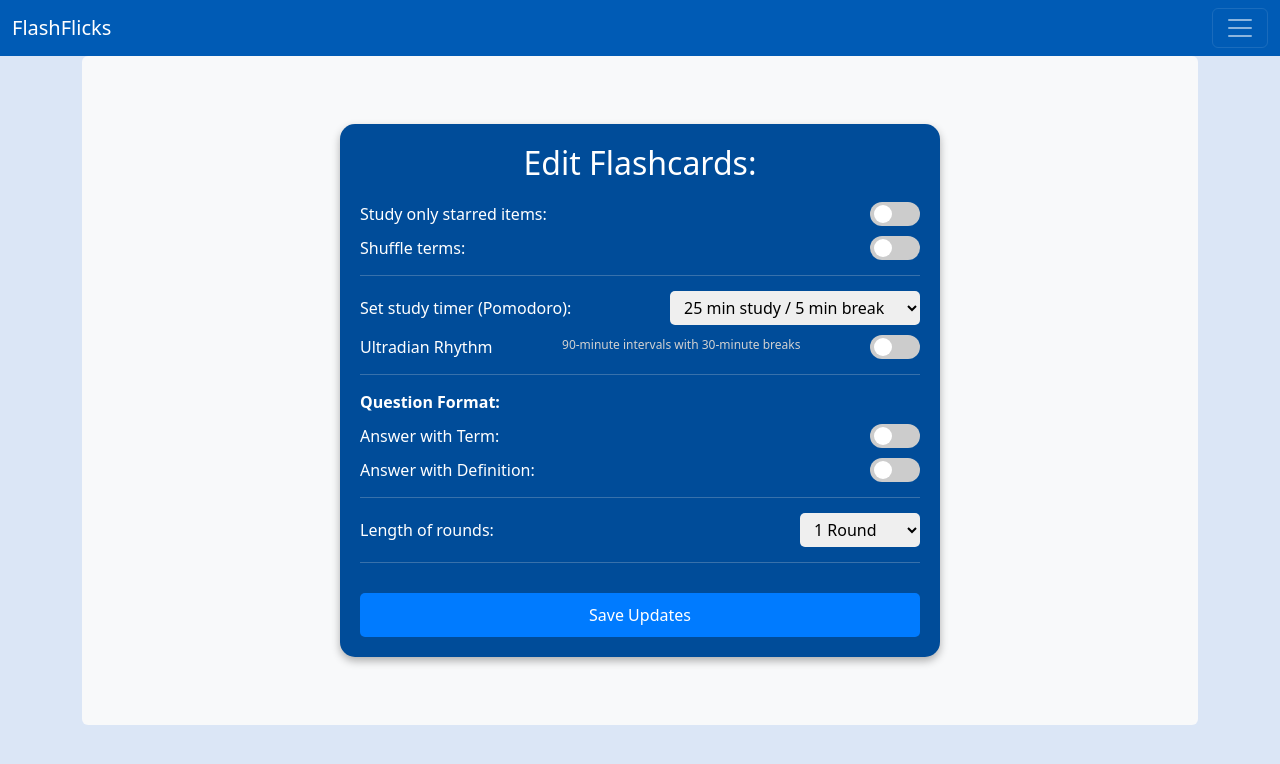
After one commit to yuriihehed/flash-flicks-web-app, a Django app: page /edit-learn-mode/ in a window 1280 px wide. The commit adds this page. Shown: the top 764 px of the page. Run offline with Django 5.2, Linux system fonts and the light colour scheme; some libraries are stand-ins or nearby versions.

Commit message:
Updating with latest changes Updated edit button on flashcards, added Edit Learn Mode page to update learning settings

```diff
--- /dev/null
+++ b/myproject/flashcards/templates/edit_learn_mode.html
@@ -0,0 +1,257 @@
+{% extends "base.html" %}
+
+{% block title %}Edit Learn Mode{% endblock %}
+
+{% block content %}
+<div class="edit-learn-mode-container">
+    <h2>Edit Flashcards:</h2>
+
+    <div class="setting">
+        <label>Study only starred items:</label>
+        <label class="switch">
+            <input type="checkbox" id="starredToggle">
+            <span class="slider"></span>
+        </label>
+    </div>
+
+    <div class="setting">
+        <label>Shuffle terms:</label>
+        <label class="switch">
+            <input type="checkbox" id="shuffleToggle">
+            <span class="slider"></span>
+        </label>
+    </div>
+
+    <hr>
+
+    <div class="setting">
+        <label>Set study timer (Pomodoro):</label>
+        <select id="timerSelect">
+            <option>25 min study / 5 min break</option>
+            <option>50 min study / 10 min break</option>
+        </select>
+    </div>
+
+    <div class="setting">
+        <label>Ultradian Rhythm</label>
+        <small>90-minute intervals with 30-minute breaks</small>
+        <label class="switch">
+            <input type="checkbox" id="ultradianToggle">
+            <span class="slider"></span>
+        </label>
+    </div>
+
+    <hr>
+
+    <div class="setting">
+        <label><strong>Question Format:</strong></label>
+    </div>
+
+    <div class="setting">
+        <label>Answer with Term:</label>
+        <label class="switch">
+            <input type="checkbox" id="termToggle">
+            <span class="slider"></span>
+        </label>
+    </div>
+
+    <div class="setting">
+        <label>Answer with Definition:</label>
+        <label class="switch">
+            <input type="checkbox" id="definitionToggle">
+            <span class="slider"></span>
+        </label>
+    </div>
+
+    <hr>
+
+    <div class="setting">
+        <label>Length of rounds:</label>
+        <select id="roundLength">
+            <option value="1">1 Round</option>
+            <option value="2">2 Rounds</option>
+            <option value="3">3 Rounds</option>
+            <option value="4">4 Rounds</option>
+            <option value="5">5 Rounds</option>
+            <option value="6">6 Rounds</option>
+            <option value="7">7 Rounds</option>
+            <option value="8">8 Rounds</option>
+            <option value="9">9 Rounds</option>
+            <option value="10">10 Rounds</option>
+        </select>
+    </div>
+
+    <hr>
+
+    <button class="btn btn-primary" onclick="saveSettings()">Save Updates</button>
+</div>
+
+<!-- Notification Popup -->
+<div id="saveNotification" class="notification">✅ Settings saved successfully!</div>
+
+<style>
+    .edit-learn-mode-container {
+        max-width: 600px;
+        margin: 20px auto;
+        background: #004c99;
+        padding: 20px;
+        color: white;
+        border-radius: 15px;
+        box-shadow: 0 4px 8px rgba(0, 0, 0, 0.3);
+    }
+
+    h2 {
+        text-align: center;
+        margin-bottom: 20px;
+    }
+
+    .setting {
+        display: flex;
+        justify-content: space-between;
+        align-items: center;
+        margin: 10px 0;
+    }
+
+    .setting small {
+        display: block;
+        font-size: 12px;
+        color: #d1d1d1;
+        margin-top: -5px;
+    }
+
+    hr {
+        border: 0;
+        border-top: 1px solid #ddd;
+        margin: 15px 0;
+    }
+
+    .switch {
+        position: relative;
+        display: inline-block;
+        width: 50px;
+        height: 24px;
+    }
+
+    .switch input {
+        opacity: 0;
+        width: 0;
+        height: 0;
+    }
+
+    .slider {
+        position: absolute;
+        cursor: pointer;
+        top: 0;
+        left: 0;
+        right: 0;
+        bottom: 0;
+        background-color: #ccc;
+        transition: 0.4s;
+        border-radius: 24px;
+    }
+
+    .slider:before {
+        position: absolute;
+        content: "";
+        height: 18px;
+        width: 18px;
+        left: 4px;
+        bottom: 3px;
+        background-color: white;
+        transition: 0.4s;
+        border-radius: 50%;
+    }
+
+    input:checked + .slider {
+        background-color: #4CAF50;
+    }
+
+    input:checked + .slider:before {
+        transform: translateX(26px);
+    }
+
+    select {
+        padding: 5px 10px;
+        border-radius: 5px;
+        border: none;
+    }
+
+    .btn-primary {
+        background-color: #007bff;
+        color: white;
+        padding: 10px 20px;
+        border: none;
+        border-radius: 5px;
+        cursor: pointer;
+        margin-top: 15px;
+        width: 100%;
+        transition: background-color 0.3s;
+    }
+
+    .btn-primary:hover {
+        background-color: #0056b3;
+    }
+
+    /* Notification Popup Style */
+    .notification {
+        display: none;
+        position: fixed;
+        top: 20px;
+        right: 20px;
+        background-color: #4CAF50;
+        color: white;
+        padding: 15px 20px;
+        border-radius: 8px;
+        box-shadow: 0 4px 8px rgba(0, 0, 0, 0.3);
+        z-index: 1000;
+        font-weight: bold;
+        opacity: 0;
+        transition: opacity 0.5s ease, transform 0.5s ease;
+    }
+
+    .notification.show {
+        display: block;
+        opacity: 1;
+        transform: translateY(0);
+    }
+
+    .notification.hide {
+        opacity: 0;
+        transform: translateY(-20px);
+    }
+</style>
+
+<script>
+    function saveSettings() {
+        const starred = document.getElementById('starredToggle').checked;
+        const shuffle = document.getElementById('shuffleToggle').checked;
+        const timer = document.getElementById('timerSelect').value;
+        const ultradian = document.getElementById('ultradianToggle').checked;
+        const termAnswer = document.getElementById('termToggle').checked;
+        const definitionAnswer = document.getElementById('definitionToggle').checked;
+        const roundLength = document.getElementById('roundLength').value;
+
+        console.log({
+            starred,
+            shuffle,
+            timer,
+            ultradian,
+            termAnswer,
+            definitionAnswer,
+            roundLength
+        });
+
+        // Show notification
+        const notification = document.getElementById('saveNotification');
+        notification.classList.add('show');
+
+        // Hide after 3 seconds
+        setTimeout(() => {
+            notification.classList.add('hide');
+            setTimeout(() => {
+                notification.classList.remove('show', 'hide');
+            }, 500);
+        }, 3000);
+    }
+</script>
+{% endblock %}
--- a/myproject/flashcards/views.py
+++ b/myproject/flashcards/views.py
@@ -9,3 +9,6 @@ def base_page(request):
 def studypage(request):
     cards = range(1, 7)  # Example card range
     return render(request, 'studypage.html', {'cards': cards})
+
+def edit_learn_mode(request):
+    return render(request, 'edit_learn_mode.html')
--- a/myproject/project/urls.py
+++ b/myproject/project/urls.py
@@ -23,4 +23,5 @@ urlpatterns = [
     path('', views.landing_page, name='landing_page'),
     path('base/', views.base_page, name='base_page'),
     path('studypage/', views.studypage, name='studypage'),
+    path('edit-learn-mode/', views.edit_learn_mode, name='edit_learn_mode'),
 ]
```
Also changed, not shown: myproject/flashcards/templates/studypage.html (+38 -7 lines).
